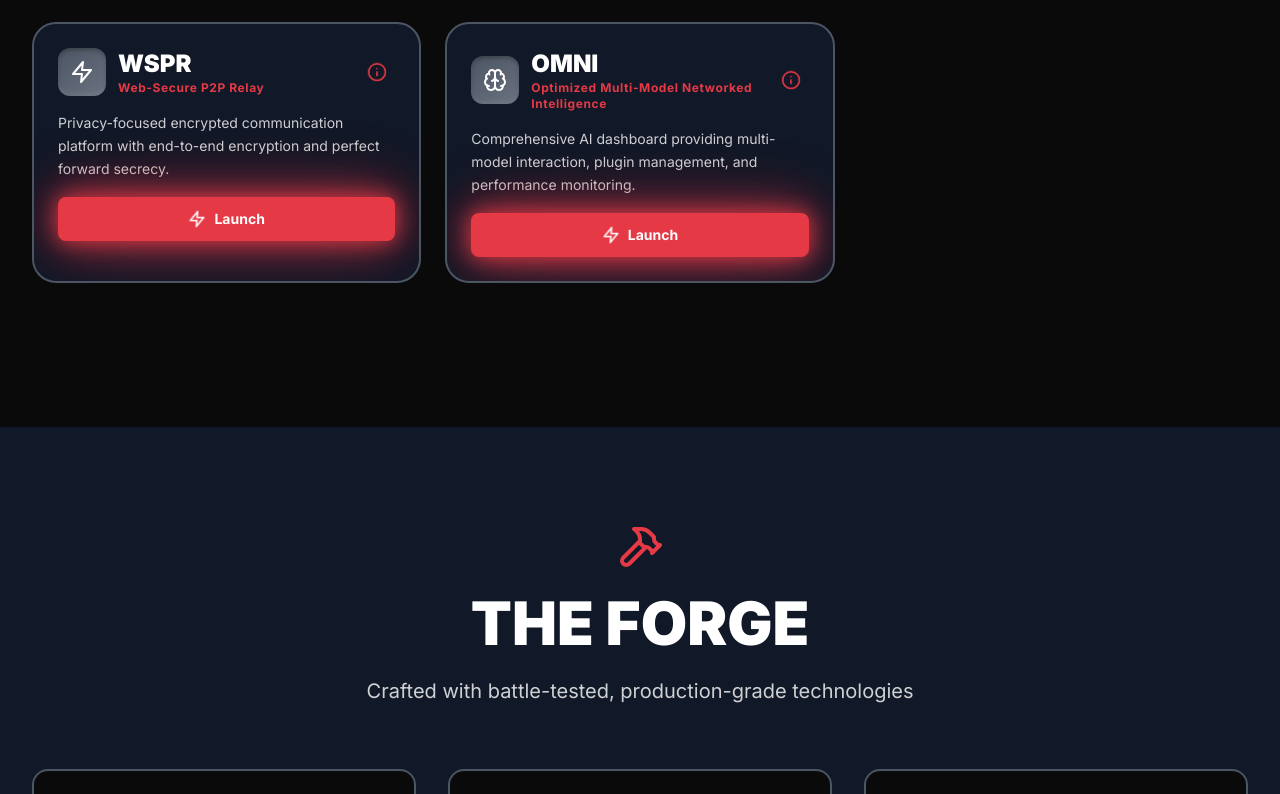
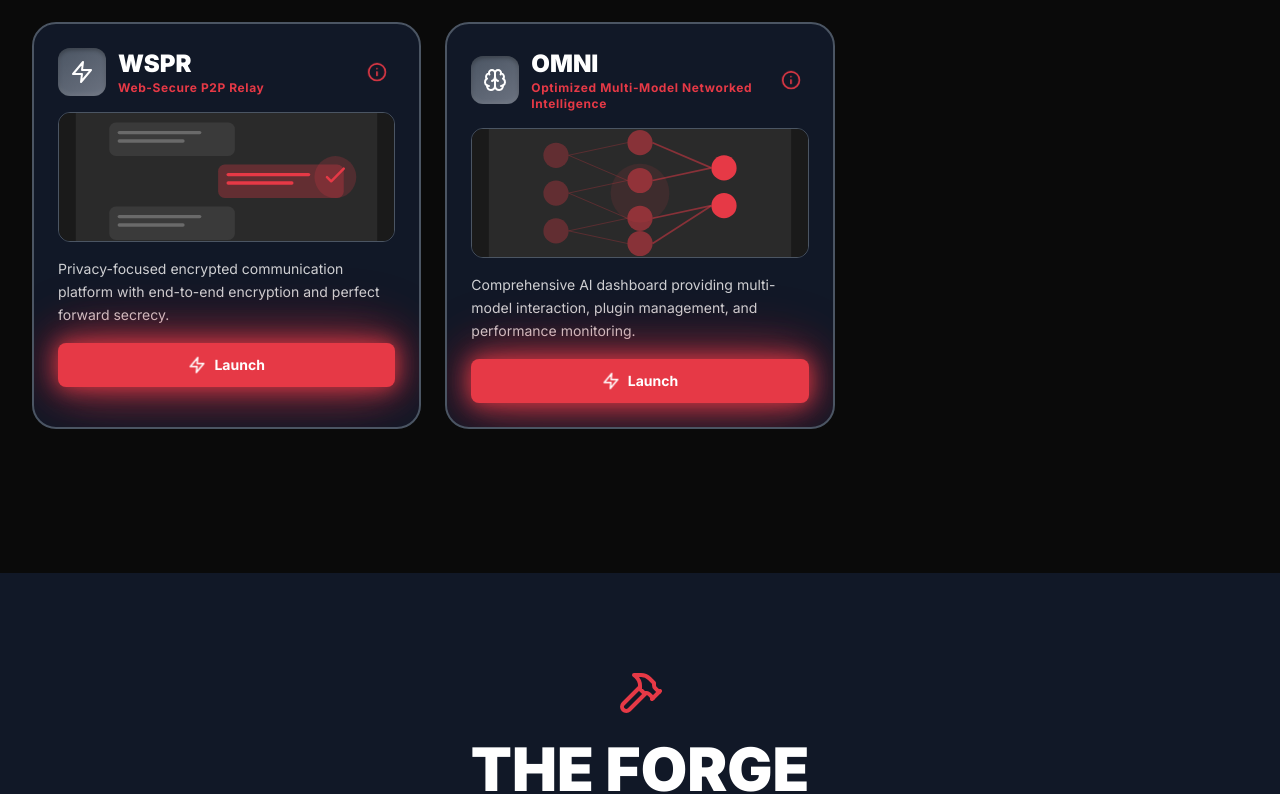
Before and after one commit to 54MUR-AI/RMG, a React (Vite) app: page /#/ in a window 1280 px wide. Shown: the part 1594-2388 px from the top of the page. Built offline with nearby package versions, Linux system fonts and the light colour scheme.

Commit message:
Add larger thumbnail preview to InfoPopup component

```diff
--- a/src/components/InfoPopup.tsx
+++ b/src/components/InfoPopup.tsx
@@ -5,10 +5,11 @@ interface InfoPopupProps {
   title: string
   features: string[]
   icon: ReactNode
+  thumbnail: string
   onClose: () => void
 }
 
-export default function InfoPopup({ title, features, icon, onClose }: InfoPopupProps) {
+export default function InfoPopup({ title, features, icon, thumbnail, onClose }: InfoPopupProps) {
   return (
     <div className="fixed inset-0 bg-black/80 backdrop-blur-sm z-50 flex items-center justify-center p-4">
       <div className="bg-samurai-grey-darker border-2 border-samurai-red rounded-2xl max-w-2xl w-full max-h-[80vh] overflow-y-auto relative">
@@ -29,6 +30,15 @@ export default function InfoPopup({ title, features, icon, onClose }: InfoPopupP
         </div>
 
         <div className="p-6">
+          {/* Thumbnail Preview */}
+          <div className="mb-6 rounded-xl overflow-hidden border-2 border-samurai-steel-dark">
+            <img
+              src={thumbnail}
+              alt={`${title} UI Preview`}
+              className="w-full h-64 object-cover"
+            />
+          </div>
+
           <h3 className="text-xl font-bold text-samurai-red mb-4">Key Features</h3>
           <div className="space-y-3">
             {features.map((feature, index) => (
--- a/src/pages/Home.tsx
+++ b/src/pages/Home.tsx
@@ -10,7 +10,7 @@ import { useState } from 'react'
 
 export default function Home() {
   const [readmePopup, setReadmePopup] = useState<{ title: string; url: string } | null>(null)
-  const [infoPopup, setInfoPopup] = useState<{ title: string; features: string[]; icon: React.ReactNode } | null>(null)
+  const [infoPopup, setInfoPopup] = useState<{ title: string; features: string[]; icon: React.ReactNode; thumbnail: string } | null>(null)
 
   return (
     <div className="min-h-screen bg-samurai-black relative">
@@ -111,6 +111,7 @@ export default function Home() {
                     onClick={() => setInfoPopup({
                       title: 'STONKS',
                       icon: <TrendingUp className="text-samurai-red" size={32} />,
+                      thumbnail: '/thumbnails/stonks-thumb.svg',
                       features: [
                         'LSTM, Transformer & GNN Neural Networks',
                         'News Intelligence & Sentiment Analysis',
@@ -168,6 +169,7 @@ export default function Home() {
                     onClick={() => setInfoPopup({
                       title: 'SCRP',
                       icon: <FileText className="text-samurai-red" size={32} />,
+                      thumbnail: '/thumbnails/scrp-thumb.svg',
                       features: [
                         'Multi-Source Scraping (Articles, Videos, PDFs)',
                         'AI Summarization (GPT-4, Claude, Ollama)',
@@ -225,6 +227,7 @@ export default function Home() {
                     onClick={() => setInfoPopup({
                       title: 'LDGR',
                       icon: <Lock className="text-samurai-red" size={32} />,
+                      thumbnail: '/thumbnails/ldgr-thumb.svg',
                       features: [
                         'Blockchain Integration (Ethereum/Hardhat)',
                         'AES/RSA High-Level Encryption',
@@ -282,6 +285,7 @@ export default function Home() {
                     onClick={() => setInfoPopup({
                       title: 'WSPR',
                       icon: <Zap className="text-samurai-red" size={32} />,
+                      thumbnail: '/thumbnails/wspr-thumb.svg',
                       features: [
                         'End-to-End AES-GCM Encryption',
                         'Real-Time Encrypted Messaging',
@@ -293,6 +297,15 @@ export default function Home() {
                   >
                     <Info className="text-samurai-red" size={20} />
                   </button>
+                </div>
+
+                {/* Thumbnail */}
+                <div className="mb-4 rounded-xl overflow-hidden border border-samurai-steel-dark">
+                  <img
+                    src="/thumbnails/wspr-thumb.svg"
+                    alt="WSPR UI Preview"
+                    className="w-full h-32 object-cover"
+                  />
                 </div>
 
                 <p className="text-white/80 mb-4 text-sm leading-relaxed">
@@ -330,6 +343,7 @@ export default function Home() {
                     onClick={() => setInfoPopup({
                       title: 'OMNI',
                       icon: <Brain className="text-samurai-red" size={32} />,
+                      thumbnail: '/thumbnails/omni-thumb.svg',
                       features: [
                         'Multiple AI Models (Ollama, Claude, GPT, Grok)',
                         'PyQt6 Desktop Application',
@@ -343,6 +357,15 @@ export default function Home() {
                   >
                     <Info className="text-samurai-red" size={20} />
                   </button>
+                </div>
+
+                {/* Thumbnail */}
+                <div className="mb-4 rounded-xl overflow-hidden border border-samurai-steel-dark">
+                  <img
+                    src="/thumbnails/omni-thumb.svg"
+                    alt="OMNI UI Preview"
+                    className="w-full h-32 object-cover"
+                  />
                 </div>
 
                 <p className="text-white/80 mb-4 text-sm leading-relaxed">
```
